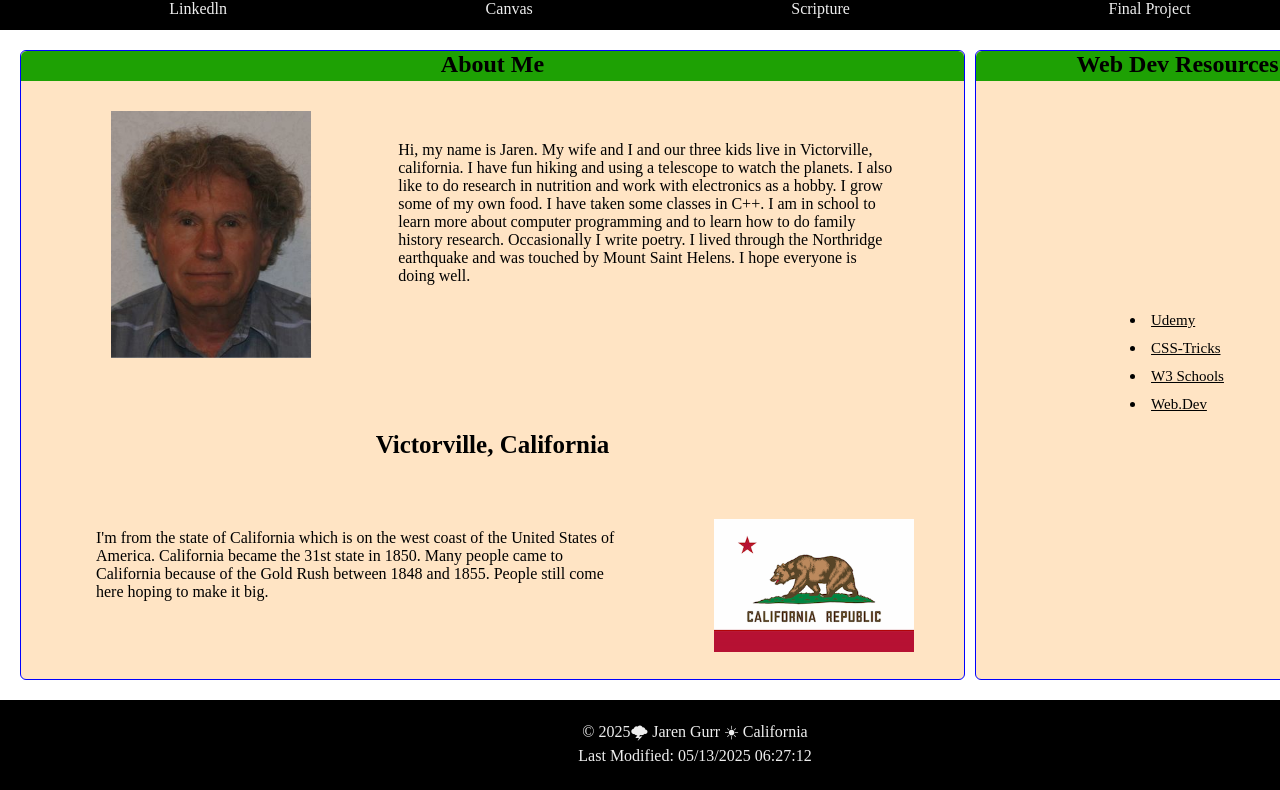
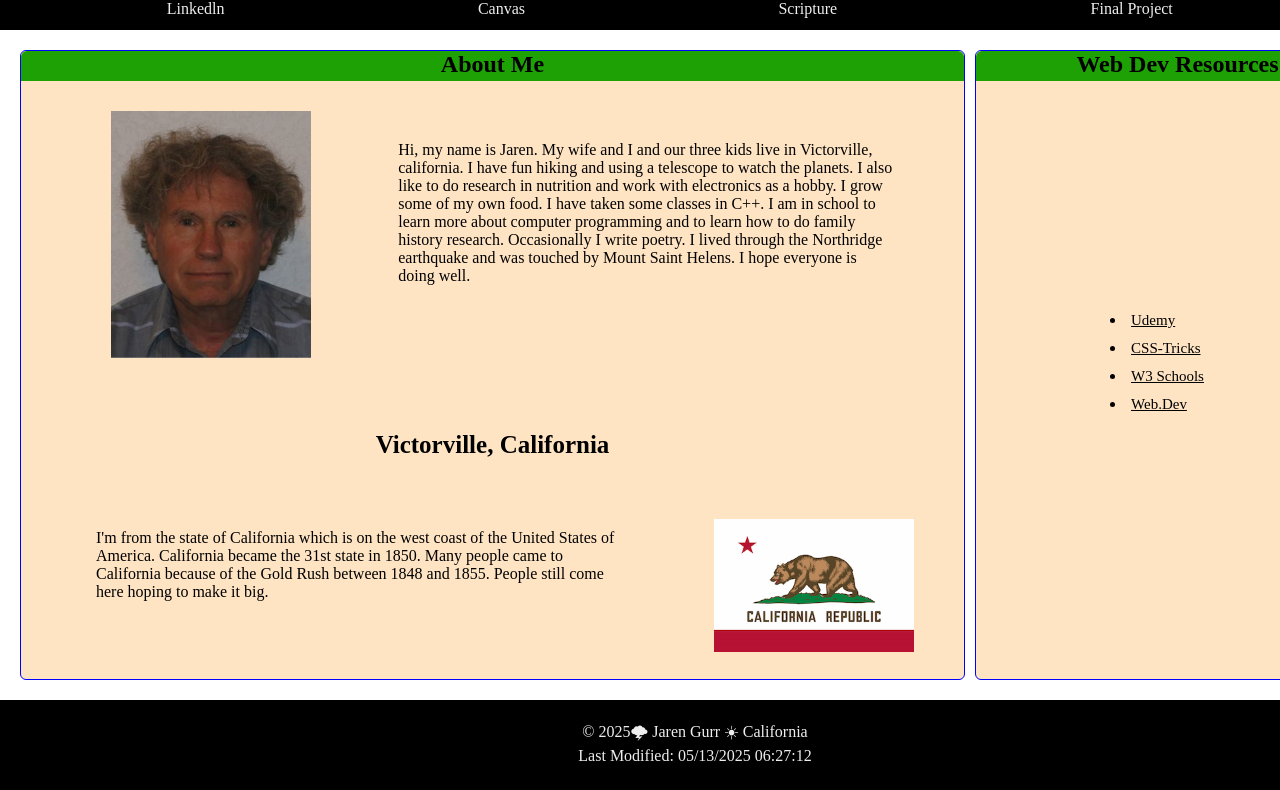
Before and after one commit to jarengurr/wdd131, a plain HTML site: page index.html in a window 1280 px wide. Shown: the part 70-860 px from the top of the page. Drawn offline with Linux system fonts and the light colour scheme.

Commit message:
done and done

```diff
--- a/styles/base.css
+++ b/styles/base.css
@@ -53,7 +53,8 @@ footer {
     background-color: black;
     text-align: center;
     top: 58px;
-    inline-size: 100%;
+    inline-size: 98.4%;
+}
 }
 .thehead {
     font-family: "Quicksand", sans-serif;
@@ -117,9 +118,9 @@ h3 {
 .navlist {
     display:grid;
     justify-content:center;
-   margin-right: 20px;
+   margin-right: 40px;
     margin-top: 225px;
-    padding-right: 00px;
+    padding-right: 20px;
 
 }
 .navlist li a:hover {
```
